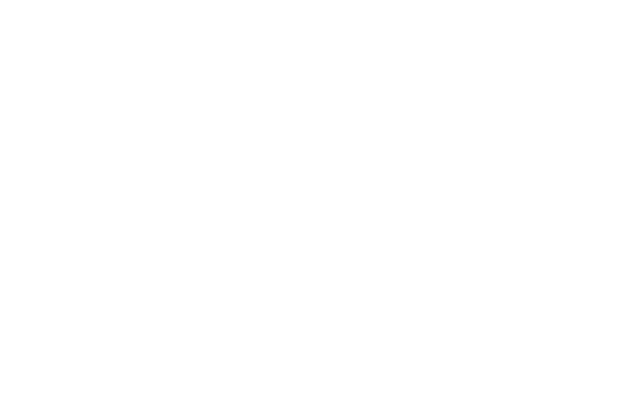
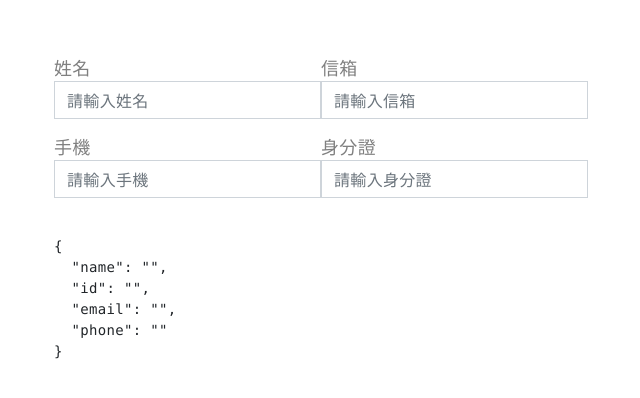
Before and after one commit to MizuYang/form-auto-save, a Vue app: page / in a window 1280 px wide. Shown: the part 184-582 px from the top of the page, without its empty margins (266-906 px from the left). Built offline with nearby package versions, Linux system fonts and the light colour scheme.

Commit message:
新增 Form.vue 元件

```diff
--- /dev/null
+++ b/src/components/Form.vue
@@ -0,0 +1,65 @@
+<template>
+  <form class="position-absolute-center">
+    <!-- 姓名 -->
+    <label for="name" class="form-label text-18 text-gray">
+      姓名
+      <input type="text"
+             class="form-control mb-2"
+             id="name"
+             v-model-save="form.name"
+             placeholder="請輸入姓名">
+    </label>
+
+    <!-- 信箱 -->
+    <label for="email" class="form-label text-18 text-gray">
+      信箱
+      <input type="email"
+             class="form-control mb-2"
+             id="email"
+             v-model-save="form.email"
+             placeholder="請輸入信箱">
+    </label>
+
+    <!-- 手機 -->
+    <label for="phone" class="form-label text-18 text-gray">
+      手機
+      <input type="phone"
+             class="form-control mb-2"
+             id="phone"
+             v-model-save="form.phone"
+             placeholder="請輸入手機">
+    </label>
+
+    <!-- 身分證 -->
+    <label for="id" class="form-label text-18 text-gray">
+      身分證
+      <input type="text"
+             class="form-control mb-2"
+             id="id"
+             v-model-save="form.id"
+             placeholder="請輸入身分證">
+    </label>
+
+    <pre class="mt-10"><code>{{ form }}</code></pre>
+  </form>
+
+</template>
+
+<script setup>
+import { reactive } from 'vue'
+
+// data
+const form = reactive({
+  name: '',
+  id: '',
+  email: '',
+  phone: ''
+})
+
+defineExpose({
+  form
+})
+
+</script>
+
+<style lang='scss' scope></style>
--- a/src/views/HomeView.vue
+++ b/src/views/HomeView.vue
@@ -1,7 +1,9 @@
 <template>
+  <Form />
 </template>
 
 <script setup>
+import Form from '@/components/Form.vue'
 </script>
 
 <style lang='scss' scope></style>
```
